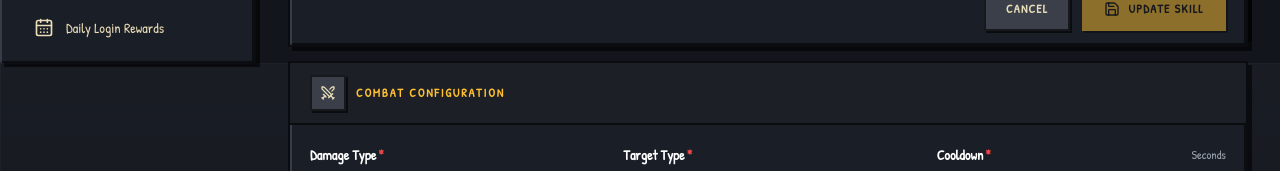
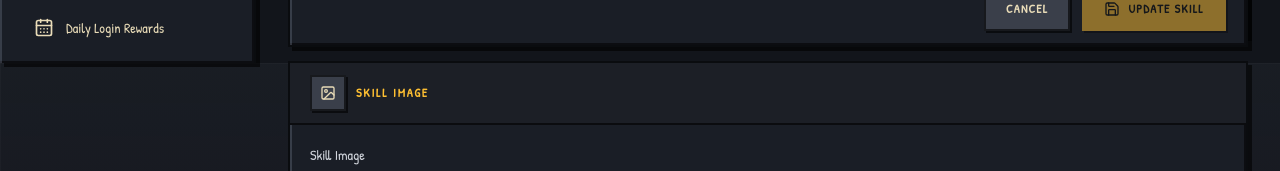
Before and after one commit to Tngh1/Mystic-Journey-FE, a Next.js app: page /manage-skills/update in a window 1280 px wide. Shown: the part 737-908 px from the top of the page. Built offline with nearby package versions, Linux system fonts and the light colour scheme; no server answers.

Commit message:
upload ảnh skill

```diff
--- a/app/(dashboard)/manage-skills/update/page.tsx
+++ b/app/(dashboard)/manage-skills/update/page.tsx
@@ -2,7 +2,8 @@
 
 import { useEffect, useState } from "react";
 import { useRouter, useSearchParams } from "next/navigation";
-import { Activity, Loader2, Save, Sparkles, Swords } from "lucide-react";
+import { Activity, Image as ImageIcon, Loader2, Save, Sparkles, Swords } from "lucide-react";
+import ImageUploader from "@/components/ui/ImageUploader";
 import FormActions from "@/components/form/FormActions";
 import FormAlert from "@/components/form/FormAlert";
 import FormField from "@/components/form/FormField";
@@ -10,6 +11,7 @@ import FormHeader from "@/components/form/FormHeader";
 import { Checkbox, SelectInput, TextArea, TextInput } from "@/components/form/FormInput";
 import FormSection from "@/components/form/FormSection";
 import { getSkillById, updateSkill, type UpdateSkillRequest } from "@/lib/api/skills";
+import { uploadImageWithCleanup } from "@/lib/api/cloudinary";
 import { showErrorAlert, showSuccessAlert } from "@/lib/utils/swal";
 
 const SKILL_TYPES = ["Active", "Passive", "Buff", "Debuff"].map((value) => ({ value, label: value }));
@@ -20,6 +22,7 @@ const CLASS_REQUIREMENTS = ["Knight", "Archer", "Mage", "All"].map((value) => ({
 const EMPTY_FORM: UpdateSkillRequest = {
   name: "",
   description: "",
+  imageUrl: null,
   type: "Active",
   damageType: "Physical",
   targetType: "SingleTarget",
@@ -41,6 +44,8 @@ export default function UpdateSkillPage() {
   const validId = Number.isInteger(skillId) && skillId > 0;
 
   const [formData, setFormData] = useState<UpdateSkillRequest>(EMPTY_FORM);
+  const [image, setImage] = useState<string | File | null>(null);
+  const [originalImageUrl, setOriginalImageUrl] = useState("");
   const [fetching, setFetching] = useState(validId);
   const [saving, setSaving] = useState(false);
   const [error, setError] = useState<string | null>(
@@ -52,9 +57,12 @@ export default function UpdateSkillPage() {
 
     getSkillById(skillId)
       .then((skill) => {
+        setImage(skill.imageUrl);
+        setOriginalImageUrl(skill.imageUrl ?? "");
         setFormData({
           name: skill.name,
           description: skill.description,
+          imageUrl: skill.imageUrl,
           type: skill.type,
           damageType: skill.damageType,
           targetType: skill.targetType,
@@ -85,10 +93,17 @@ export default function UpdateSkillPage() {
     setSaving(true);
     setError(null);
     try {
+      let imageUrl = typeof image === "string" ? image || null : null;
+      if (image instanceof File) {
+        const result = await uploadImageWithCleanup(image, originalImageUrl);
+        imageUrl = result.secureUrl;
+      }
+
       await updateSkill(skillId, {
         ...formData,
         name: formData.name.trim(),
         description: formData.description?.trim() || null,
+        imageUrl,
       });
       await showSuccessAlert("Success!", "Skill updated successfully.");
       router.push("/manage-skills");
@@ -183,6 +198,14 @@ export default function UpdateSkillPage() {
           onChange={(event) => change("isActive", event.target.checked)}
           label="Skill is active and available in-game"
           disabled={!validId}
+        />
+      </FormSection>
+
+      <FormSection title="Skill Image" icon={ImageIcon}>
+        <ImageUploader
+          value={image}
+          onChange={setImage}
+          label="Skill Image"
         />
       </FormSection>
 
--- a/lib/api/skills.ts
+++ b/lib/api/skills.ts
@@ -4,6 +4,7 @@ export interface SkillResponse {
   skillId: number;
   name: string;
   description: string | null;
+  imageUrl: string | null;
   type: string;
   damageType: string;
   targetType: string;
```
